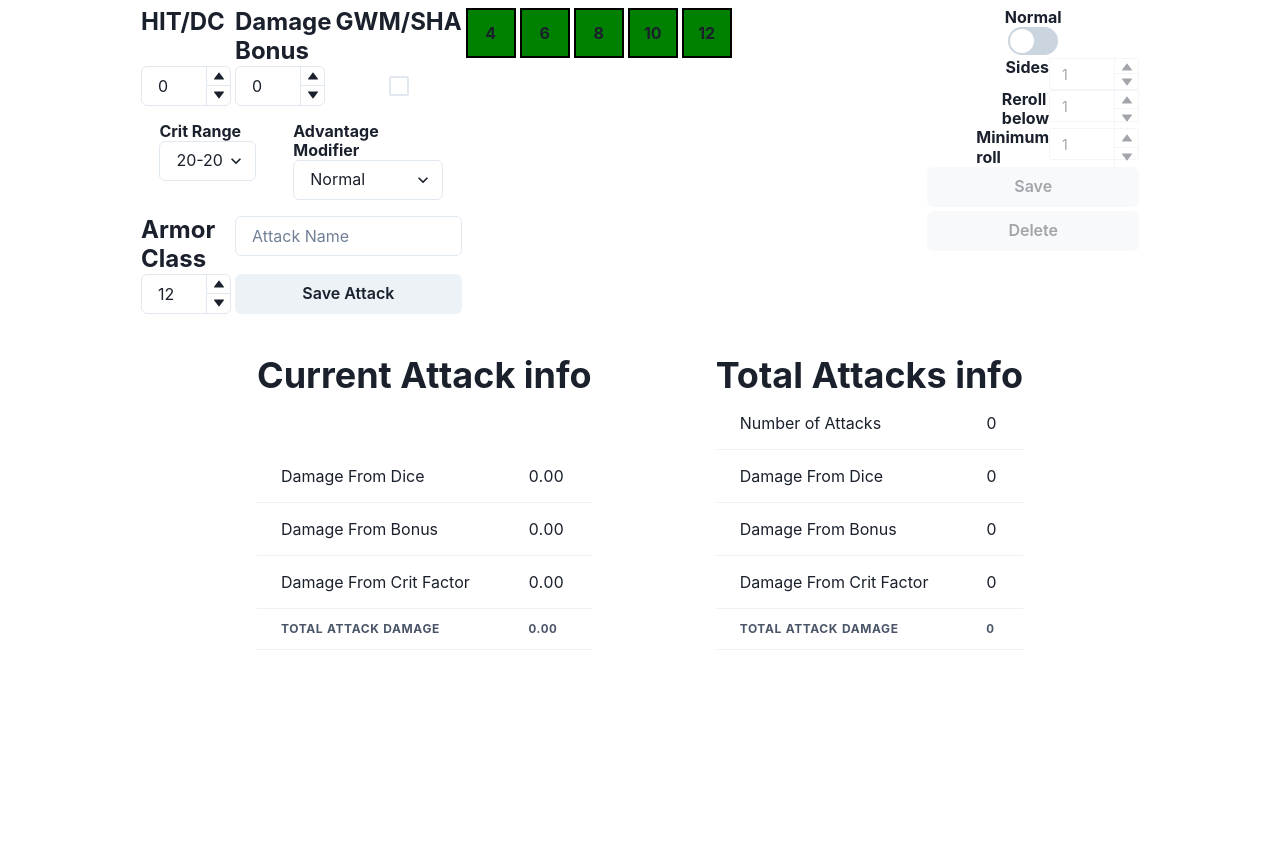
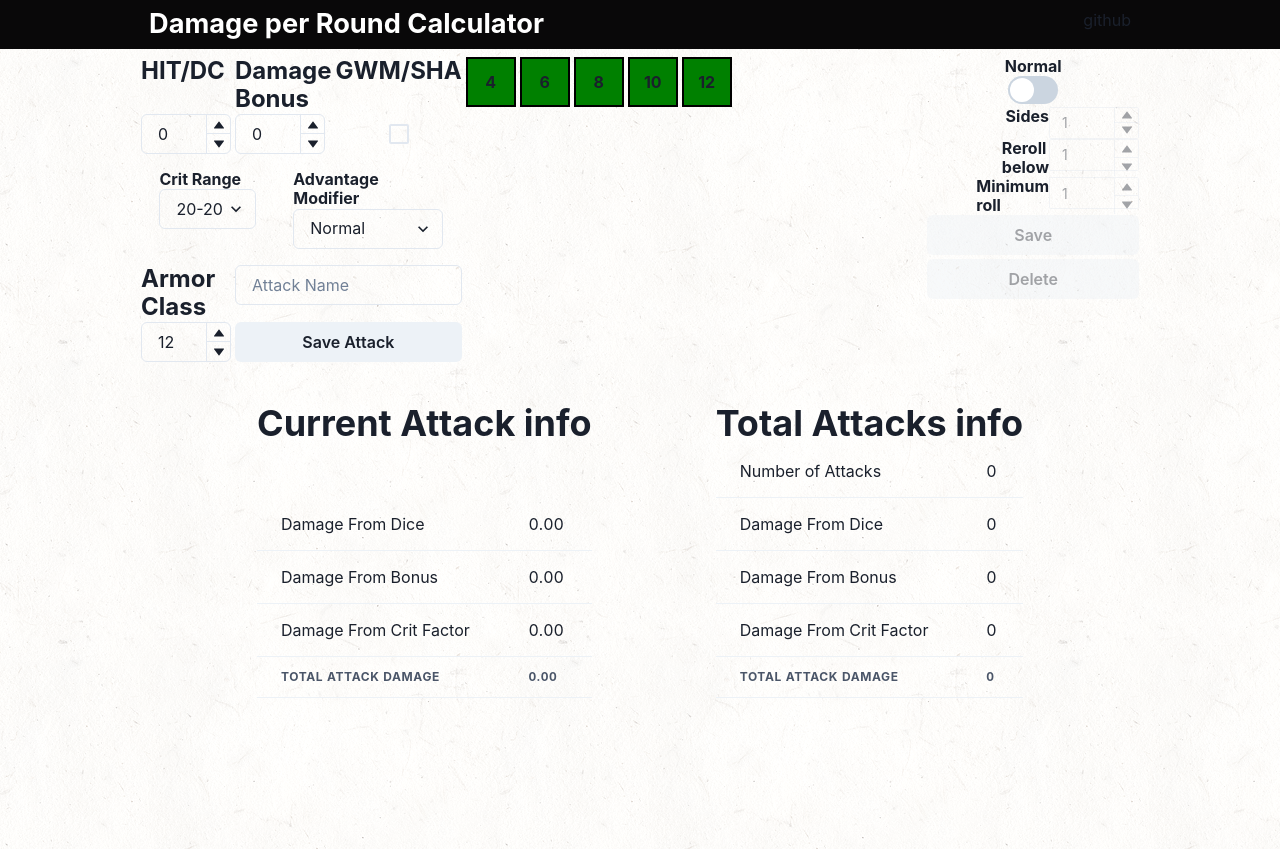
Before and after one commit to vzsoares/DnD-dpr-Calculator, a Next.js app: page / in a window 1280 px wide. Before the commit the page ends 800 px from the top, so only its background shows below. Built offline with nearby package versions, Linux system fonts and the light colour scheme.

Commit message:
enh background + navbar

```diff
--- /dev/null
+++ b/packages/components/NavBar.js
@@ -0,0 +1,21 @@
+import { Box, Flex, Heading } from "@chakra-ui/react";
+
+export default function NavBar() {
+  return (
+    <Flex shadow='sm' backgroundColor='#090809' justifyContent='space-around'>
+      <Flex
+        maxW='998px'
+        w='100%'
+        padding='0.5rem'
+        justifyContent='space-between'
+      >
+        <Heading fontSize={{ base: "1.4rem", md: "1.7rem" }} color='#fff'>
+          Damage per Round Calculator
+        </Heading>
+        <Box>
+          <p>github</p>
+        </Box>
+      </Flex>
+    </Flex>
+  );
+}
--- a/pages/_app.js
+++ b/pages/_app.js
@@ -2,13 +2,21 @@ import { CalculatorContextProvider } from "../packages/features/calculatorContex
 import { ChakraProvider, Box } from "@chakra-ui/react";
 
 import "../styles/globals.css";
+import NavBar from "../packages/components/NavBar.js";
 
 function MyApp({ Component, pageProps }) {
   return (
     <ChakraProvider>
       {/* @ts-ignore */}
       <CalculatorContextProvider>
-        <Box padding='0.5rem'>
+        <Box>
+          <NavBar />
+        </Box>
+        <Box
+          padding='0.5rem'
+          minH='100vh'
+          bgImg="url('/img/background_texture.png')"
+        >
           <Component {...pageProps} />
         </Box>
       </CalculatorContextProvider>
--- a/pages/index.js
+++ b/pages/index.js
@@ -8,6 +8,7 @@ import AttacksDataSection from "../packages/sections/AttacksDataSection";
 import AttacksListSection from "../packages/sections/AttacksListSection";
 import NameInput from "../packages/components/NameInput";
 import { Box, Flex } from "@chakra-ui/react";
+
 export default function Home() {
   return (
     <Box maxW='998px' margin='0 auto'>
```
Also changed, not shown: public/img/636771318641738325.jpeg (added), public/img/background_texture.png (added).
